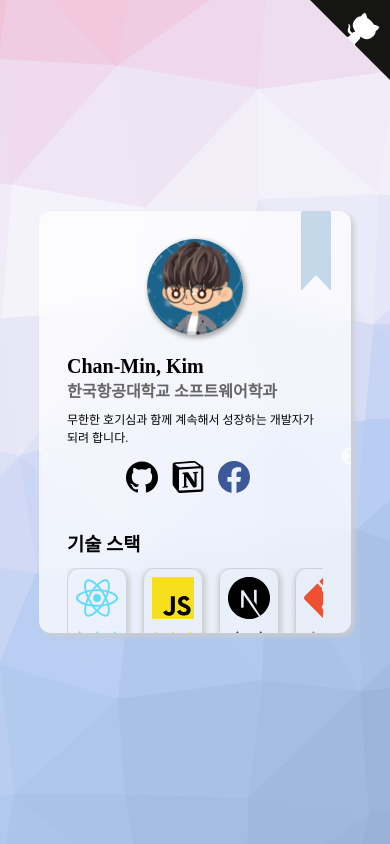
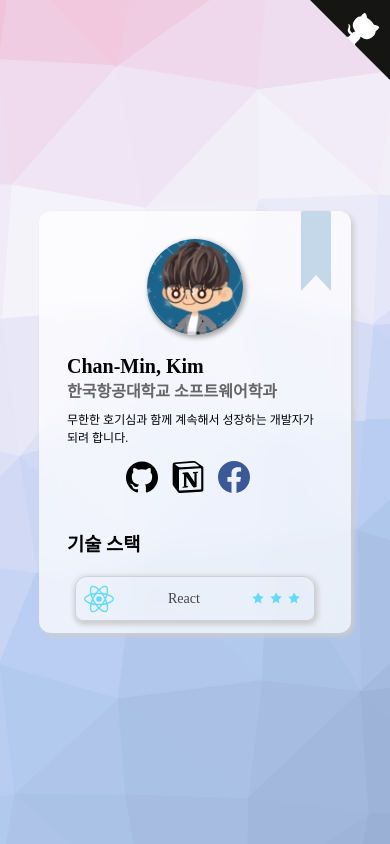
Before and after one commit to C17AN/SD-Namecard, a React (Create React App) app: page / in a window 390 px wide. Built offline with nearby package versions, Linux system fonts and the light colour scheme.

Commit message:
초안 완성

```diff
--- a/public/index.html
+++ b/public/index.html
@@ -7,7 +7,6 @@
     <meta name="theme-color" content="#000000" />
     <meta name="description" content="Web site created using create-react-app" />
     <link rel="apple-touch-icon" href="%PUBLIC_URL%/logo192.png" />
-    <title>React App</title>
   </head>
   <body>
     <noscript>You need to enable JavaScript to run this app.</noscript>
--- a/src/App.tsx
+++ b/src/App.tsx
@@ -23,7 +23,7 @@ const AppContainer = styled.div<{ theme: string }>`
   justify-content: center;
   align-items: center;
   height: 100%;
-  background: url(${(props) => props.theme}), linear-gradient(rgb(219, 166, 166), rgb(0, 0, 172));
+  background: url(${(props) => props.theme});
   background-position: center center;
   background-repeat: no-repeat;
   background-size: cover;
--- a/src/component/Card.tsx
+++ b/src/component/Card.tsx
@@ -6,33 +6,39 @@ import { useMediaQuery } from "react-responsive";
 import CardFront from "../layout/CardFront";
 import CardBack from "../layout/CardBack";
 
-const settings = {
-  infinite: false,
-  speed: 500,
-  slidesToShow: 1,
-  slidesToScroll: 1,
-};
-
 const Card = () => {
-  const isDesktopOrLaptop = useMediaQuery({
-    query: "(min-width: 1224px)",
-  });
+  const isMobile = useMediaQuery({ query: "(max-width: 768px)" });
+  const settings = {
+    infinite: false,
+    speed: 500,
+    arrows: isMobile ? false : true,
+  };
   return (
     <CardContainer>
       <Ribbon />
-      {/* {isDesktopOrLaptop ? (
-        <Slider> */}
       <Slider {...settings}>
         <CardFront />
         <CardBack />
       </Slider>
-      {/* </Slider>
-      ) : (
-        <CardFront />
-      )} */}
     </CardContainer>
   );
 };
+
+const CardContainer = styled.div`
+  border-radius: 12px;
+  width: 80vw;
+  height: 50vh;
+  min-height: 350px;
+  max-width: 600px;
+  background-color: rgba(255, 255, 255, 0.72);
+  backdrop-filter: blur(12px);
+  -webkit-backdrop-filter: blur(12px);
+  box-shadow: 3px 3px 5px #cdcdcd;
+  @media screen and (max-width: 768px) {
+    padding: 1rem;
+    overflow-y: scroll;
+  }
+`;
 
 const Ribbon = styled.span`
   display: block;
@@ -52,19 +58,4 @@ const Ribbon = styled.span`
   }
 `;
 
-const CardContainer = styled.div`
-  border-radius: 12px;
-  width: 80vw;
-  height: 50vh;
-  max-width: 600px;
-  background-color: rgba(255, 255, 255, 0.72);
-  backdrop-filter: blur(12px);
-  -webkit-backdrop-filter: blur(12px);
-  box-shadow: 3px 3px 5px #cdcdcd;
-  @media screen and (max-width: 768px) {
-    padding: 1rem;
-    overflow-y: scroll;
-  }
-`;
-
 export default Card;
--- /dev/null
+++ b/src/component/CareerItem.tsx
@@ -0,0 +1,36 @@
+import styled from "styled-components";
+import { companyType } from "../types/configType";
+
+const CareerItem = ({ careerInfo }: { careerInfo: companyType }) => {
+  const { name, from, to, position } = careerInfo;
+
+  return (
+    <CareerContainer>
+      <h2>{name}</h2>
+      <Period>
+        {from} ~ {to}
+      </Period>
+      <Position>{position}</Position>
+    </CareerContainer>
+  );
+};
+
+const CareerContainer = styled.li`
+  list-style: none;
+  margin-top: 8px;
+  h2 {
+    font-size: 1.1rem;
+  }
+`;
+
+const Period = styled.div`
+  font-size: 0.75rem;
+`;
+
+const Position = styled.div`
+  font-weight: 600;
+  font-size: 0.85rem;
+  color: #888;
+`;
+
+export default CareerItem;
--- /dev/null
+++ b/src/component/ExtraItem.tsx
@@ -0,0 +1,51 @@
+import styled from "styled-components";
+import { extraType } from "../types/configType";
+
+const ExtraItem = ({ extraInfo }: { extraInfo: extraType }) => {
+  const { name, year, description } = extraInfo;
+  return (
+    <ExtraContainer>
+      <Year>{year}</Year>
+      <ExtraContent>
+        <Name>{name}</Name>
+        <Description>{description}</Description>
+      </ExtraContent>
+    </ExtraContainer>
+  );
+};
+
+const ExtraContainer = styled.li`
+  list-style: none;
+  display: flex;
+  margin-top: 12px;
+`;
+
+const Year = styled.h3`
+  font-size: 0.88rem;
+  display: inline-flex;
+  justify-content: center;
+  align-items: center;
+  padding: 5px 8px;
+  text-align: center;
+  background-color: #828dca5e;
+  border-radius: 12px;
+  margin-right: 12px;
+`;
+
+const Name = styled.h3`
+  display: inline-block;
+  font-size: 0.88rem;
+`;
+
+const ExtraContent = styled.div`
+  display: flex;
+  flex-direction: column;
+`;
+
+const Description = styled.p`
+  font-size: 10px;
+  margin-top: 3px;
+  color: #666;
+`;
+
+export default ExtraItem;
--- a/src/component/TechItem.tsx
+++ b/src/component/TechItem.tsx
@@ -1,10 +1,13 @@
 import React, { useState } from "react";
+import { useMediaQuery } from "react-responsive";
 import styled from "styled-components";
-// import Icon from "../images/techs/react.svg";
 
 const TechItem = ({ tech, level }: { tech: string; level: number }) => {
   const [icon, setIcon] = useState("");
   const [color, setColor] = useState("");
+  const isMobile = useMediaQuery({
+    query: "(max-width: 768px)",
+  });
   import(`../images/techs/${tech}.svg`).then((module) => {
     const { default: icon } = module;
     setIcon(icon);
@@ -16,6 +19,7 @@ const TechItem = ({ tech, level }: { tech: string; level: number }) => {
   return (
     <Container color={color}>
       {icon && <TechLogo src={icon} fill={color} />}
+      {isMobile && <TechName>{tech[0].toUpperCase() + tech.slice(1)}</TechName>}
       <TechMastery>
         {[...Array(level)].map((_, idx) => (
           <Mastery key={idx} color={color} />
@@ -41,10 +45,31 @@ const Container = styled.li<{ color: string }>`
     background-color: white;
     box-shadow: 0px 2px 10px 5px ${(props) => props.color};
   }
+  @media screen and (max-width: 768px) {
+    /* min-width: 50px;
+    height: 80px; */
+    display: flex;
+    justify-content: space-between;
+    align-items: center;
+    width: 100%;
+    height: 45px;
+    margin-top: 8px;
+    margin-right: 0;
+  }
 `;
 const TechLogo = styled.img<{ fill: string }>`
   margin: 8px;
-  fill: ${(props) => props.fill};
+  @media screen and (max-width: 768px) {
+    /* min-width: 50px;
+    height: 80px; */
+    width: 30px;
+    height: 30px;
+  }
+`;
+
+const TechName = styled.span`
+  font-size: 0.88rem;
+  color: #444;
 `;
 
 const TechMastery = styled.div`
@@ -54,6 +79,10 @@ const TechMastery = styled.div`
   border-right: transparent;
   border-left: transparent;
   height: 20px;
+  @media screen and (max-width: 768px) {
+    width: 60px;
+    margin-right: 8px;
+  }
 `;
 
 const Mastery = styled.div<{ color: string }>`
--- a/src/config.ts
+++ b/src/config.ts
@@ -21,7 +21,6 @@ const config: configType = {
   // tech : skill mastery (optional, value must be in 1 ~ 3)
   // all implemented skills list: types/configType.ts
   // + recommended 5 ~ 7 items to show
-
   techStack: {
     react: 3,
     javascript: 3,
@@ -31,7 +30,44 @@ const config: configType = {
     typescript: 1,
     docker: 1,
   },
-  career: [{ naver: "2027-19-19" }, { kakao: "2027102" }],
+  // Career: company name, from, to
+  career: [
+    {
+      name: "kakao",
+      from: "2019-12-31",
+      to: "2020-06-31",
+      position: "FE Developer",
+    },
+    {
+      name: "naver",
+      from: "2019-12-31",
+      to: "2020-06-31",
+      position: "FE Developer",
+    },
+    {
+      name: "naver",
+      from: "2019-12-31",
+      to: "2020-06-31",
+      position: "FE Developer",
+    },
+  ],
+  extra: [
+    {
+      name: "오픈소스 컨트리뷰톤",
+      year: "2020",
+      description: "정보통신산업진흥원장상",
+    },
+    {
+      name: "오픈소스 컨트리뷰톤",
+      year: "2020",
+      description: "정보통신산업진흥원장상",
+    },
+    {
+      name: "오픈소스 컨트리뷰톤",
+      year: "2020",
+      description: "정보통신산업진흥원장상",
+    },
+  ],
 };
 
 export default config;
--- a/src/layout/CardBack.tsx
+++ b/src/layout/CardBack.tsx
@@ -1,13 +1,32 @@
+import { useEffect } from "react";
 import styled from "styled-components";
+import CareerItem from "../component/CareerItem";
+import ExtraItem from "../component/ExtraItem";
+import config from "../config";
+import { companyType, extraType } from "../types/configType";
 
 const CardBack = () => {
+  const { career, extra } = config;
+  useEffect(() => {
+    console.log("hi");
+  }, []);
   return (
     <Container>
       <LeftLayerContainer>
         <h3>경력</h3>
+        <CareerList>
+          {career.map((careerData: companyType) => (
+            <CareerItem careerInfo={careerData} />
+          ))}
+        </CareerList>
       </LeftLayerContainer>
       <RightLayerContainer>
-        <h3>특이사항</h3>
+        <h3>부가 정보</h3>
+        <ExtraList>
+          {extra.map((extraData: extraType) => (
+            <ExtraItem extraInfo={extraData} />
+          ))}
+        </ExtraList>
       </RightLayerContainer>
     </Container>
   );
@@ -15,23 +34,59 @@ const CardBack = () => {
 
 const Container = styled.div`
   display: flex;
-  height: 100%;
   padding: 2rem;
+  max-height: 500px;
+  @media screen and (max-width: 768px) {
+    flex-direction: column;
+    align-items: flex-start;
+    padding: 0.5rem;
+  }
 `;
 
 // 카드 왼쪽 영역
 const LeftLayerContainer = styled.div`
   display: flex;
+  flex-direction: column;
   height: 100%;
+  min-height: 300px;
   flex: 1;
   border-right: 1px solid #cdcdcd;
+  @media screen and (max-width: 768px) {
+    border-right: none;
+    border-bottom: 1px solid #cdcdcd;
+    min-height: 0;
+    width: 100%;
+    margin-bottom: 1rem;
+  }
+`;
+
+const CareerList = styled.ul`
+  display: flex;
+  flex-direction: column;
+  margin-top: 8px;
+  @media screen and (max-width: 768px) {
+    margin: 4px 0 12px 0;
+  }
+`;
+
+const ExtraList = styled.ul`
+  display: flex;
+  flex-direction: column;
+  margin-top: 8px;
+  @media screen and (max-width: 768px) {
+    margin: 4px 0 12px 0;
+  }
 `;
 
 // 카드 오른쪽 영역
 const RightLayerContainer = styled.div`
   display: flex;
+  flex-direction: column;
   margin-left: 2rem;
   flex: 1;
+  @media screen and (max-width: 768px) {
+    margin-left: 0;
+  }
 `;
 
 export default CardBack;
--- a/src/layout/CardFront.tsx
+++ b/src/layout/CardFront.tsx
@@ -11,14 +11,13 @@ import HomePageIcon from "../images/sns/homepage.svg";
 import config from "../config";
 import TechItem from "../component/TechItem";
 import SnsItem from "../component/SnsItem";
+import Slider from "@farbenmeer/react-spring-slider";
 
 const CardFront = () => {
   const { name, company, description, sns, techStack } = config;
-  console.log(sns);
   return (
     <Container>
       <UpperLayerContainer>
-        <Ribbon />
         <PhotoContainer src={profile} />
         <BioContainer>
           <Name>{name}</Name>
@@ -57,23 +56,6 @@ const UpperLayerContainer = styled.div`
   display: flex;
   @media screen and (max-width: 768px) {
     flex-direction: column;
-  }
-`;
-
-const Ribbon = styled.span`
-  display: span;
-  position: absolute;
-  top: 0;
-  border-radius: 2px 2px 0 0;
-  right: 30px;
-  height: 80px;
-  width: 40px;
-  background-color: #c5d8e9;
-  clip-path: polygon(0 0, 100% 0%, 100% 100%, 50% 80%, 0% 100%);
-  @media screen and (max-width: 768px) {
-    /* display: none; */
-    right: 20px;
-    width: 30px;
   }
 `;
 
@@ -145,50 +127,6 @@ const SNSList = styled.ul`
   }
 `;
 
-const Github = styled.img<{ icon?: string }>`
-  width: 32px;
-  height: 32px;
-  background: url(${(props) => props.icon});
-  cursor: pointer;
-  margin-right: 14px;
-  transition: 0.2s ease-in-out;
-  &:hover {
-    transition: 0.2s ease-in-out;
-    filter: drop-shadow(0 0 3px rgba(0, 0, 0, 0.7));
-  }
-`;
-
-const Facebook = styled.img<{ icon?: string }>`
-  width: 32px;
-  height: 32px;
-  background: url(${(props) => props.icon});
-  cursor: pointer;
-  margin-right: 14px;
-`;
-
-const Instagram = styled.img<{ icon?: string }>`
-  width: 32px;
-  height: 32px;
-  background: url(${(props) => props.icon});
-  cursor: pointer;
-  margin-right: 14px;
-`;
-
-const LinkedIn = styled.img<{ icon?: string }>`
-  width: 32px;
-  height: 32px;
-  background: url(${(props) => props.icon});
-  cursor: pointer;
-  margin-right: 14px;
-`;
-
-const HomePage = styled.img<{ icon?: string }>`
-  width: 32px;
-  height: 32px;
-  background: url(${(props) => props.icon});
-  cursor: pointer;
-  margin-right: 14px;
-`;
 // 카드 하단 영역
 const LowerLayerContainer = styled.div`
   display: flex;
@@ -203,11 +141,17 @@ const TechStackLabel = styled.h3``;
 
 const TechStackList = styled.ul`
   margin-top: 12px;
+  display: flex;
   width: 100%;
   @media screen and (max-width: 768px) {
+    flex-direction: column;
     overflow-x: scroll;
+    margin-left: -8px;
+    padding: 0 8px;
+    align-items: center;
+    margin: 0 auto;
+    margin-top: 12px;
   }
-  display: flex;
 `;
 
 export default CardFront;
```
Also changed, not shown: src/types/configType.ts (+13 -3 lines).
